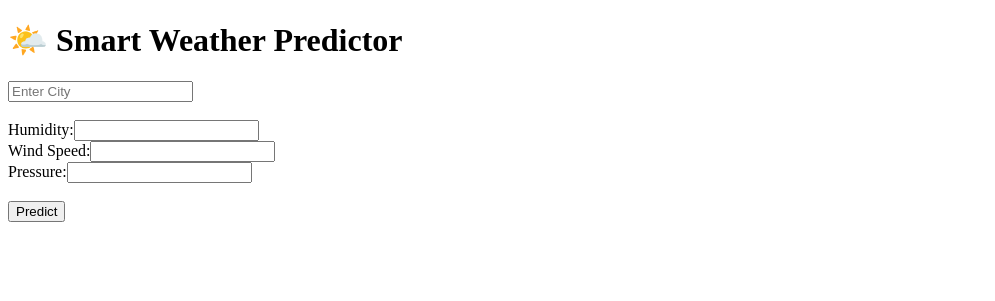
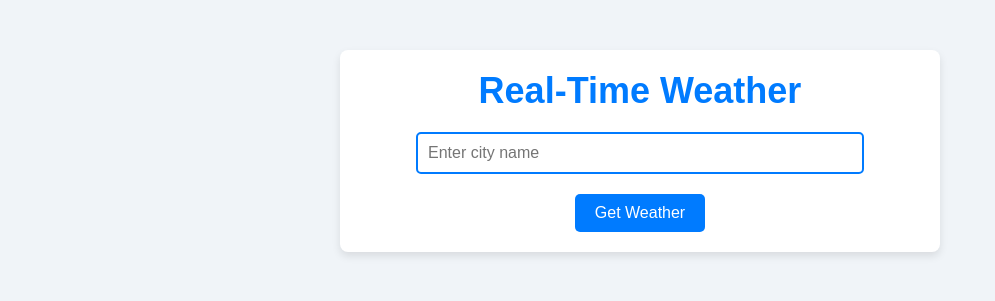
Before and after one commit to neerajkrishna1996/smart-weather-app, a Flask app: page / in a window 1280 px wide. Shown: the top 301 px of the page, without its empty margins (0-995 px from the left). Run offline with Flask 3, Linux system fonts and the light colour scheme.

Commit message:
Added real-time weather functionality and improved UI

```diff
--- a/app.py
+++ b/app.py
@@ -3,29 +3,34 @@ import requests
 
 app = Flask(__name__)
 
-# Replace with your OpenWeatherMap API key
-API_KEY = "13d742ea2facda093d57f84e5c7f381a"
+# OpenWeatherMap API details
+API_KEY = '13d742ea2facda093d57f84e5c7f381a'  # Replace with your actual API key
 
-@app.route('/', methods=['GET', 'POST'])
+# Route to show the main page
+@app.route('/')
 def index():
-    weather_data = None
+    return render_template('index.html')
 
-    if request.method == 'POST':
-        city = request.form['city']
-        if city:
-            url = f"https://api.openweathermap.org/data/2.5/weather?q={city}&appid={API_KEY}&units=metric"
-            response = requests.get(url)
+# Route to fetch weather data
+@app.route('/weather', methods=['POST'])
+def weather():
+    city = request.form['city']
+    url = f"http://api.openweathermap.org/data/2.5/weather?q={city}&appid={API_KEY}&units=metric"
 
-            if response.status_code == 200:
-                data = response.json()
-                weather_data = {
-                    'city': city.title(),
-                    'temperature': data['main']['temp'],
-                    'description': data['weather'][0]['description'],
-                    'icon': data['weather'][0]['icon']
-                }
-            else:
-                weather_data = {'error': 'City not found'}
+    response = requests.get(url)
+    data = response.json()
+
+    if data['cod'] == '404':
+        return render_template('index.html', error="City not found!")
+
+    weather_data = {
+        'city': city,
+        'temperature': data['main']['temp'],
+        'humidity': data['main']['humidity'],
+        'pressure': data['main']['pressure'],
+        'wind_speed': data['wind']['speed'],
+        'precipitation': data.get('rain', {}).get('1h', 0),  # Precipitation in the last hour
+    }
 
     return render_template('index.html', weather=weather_data)
 
--- /dev/null
+++ b/static/styles.css
@@ -0,0 +1,69 @@
+* {
+    margin: 0;
+    padding: 0;
+    box-sizing: border-box;
+}
+
+body {
+    font-family: Arial, sans-serif;
+    background-color: #f0f4f8;
+    color: #333;
+    text-align: center;
+}
+
+.container {
+    max-width: 600px;
+    margin: 50px auto;
+    padding: 20px;
+    background-color: #fff;
+    border-radius: 8px;
+    box-shadow: 0 4px 8px rgba(0, 0, 0, 0.1);
+}
+
+h1 {
+    font-size: 36px;
+    color: #007BFF;
+    margin-bottom: 20px;
+}
+
+input[type="text"] {
+    width: 80%;
+    padding: 10px;
+    font-size: 16px;
+    border: 2px solid #007BFF;
+    border-radius: 5px;
+    margin-bottom: 20px;
+}
+
+button {
+    padding: 10px 20px;
+    font-size: 16px;
+    background-color: #007BFF;
+    color: #fff;
+    border: none;
+    border-radius: 5px;
+    cursor: pointer;
+}
+
+button:hover {
+    background-color: #0056b3;
+}
+
+.weather-data {
+    margin-top: 20px;
+    padding: 15px;
+    background-color: #f9f9f9;
+    border-radius: 8px;
+    box-shadow: 0 2px 4px rgba(0, 0, 0, 0.1);
+}
+
+.weather-data p {
+    font-size: 18px;
+    margin: 5px 0;
+}
+
+.error {
+    color: red;
+    font-size: 18px;
+    margin-top: 20px;
+}
--- a/templates/index.html
+++ b/templates/index.html
@@ -1,48 +1,31 @@
 <!DOCTYPE html>
-<html>
+<html lang="en">
 <head>
-    <title>Smart Weather App</title>
-    <script src="https://cdn.jsdelivr.net/npm/chart.js"></script>
+    <meta charset="UTF-8">
+    <meta name="viewport" content="width=device-width, initial-scale=1.0">
+    <title>Real-Time Weather App</title>
+    <link rel="stylesheet" href="{{ url_for('static', filename='styles.css') }}">
 </head>
 <body>
-    <h1>🌤️ Smart Weather Predictor</h1>
+    <div class="container">
+        <h1>Real-Time Weather</h1>
+        <form action="/weather" method="POST">
+            <input type="text" name="city" placeholder="Enter city name" required>
+            <button type="submit">Get Weather</button>
+        </form>
 
-    <form method="POST">
-        <input name="city" placeholder="Enter City" required><br><br>
-        <label>Humidity:</label><input name="humidity" type="number" step="0.1" required><br>
-        <label>Wind Speed:</label><input name="wind" type="number" step="0.1" required><br>
-        <label>Pressure:</label><input name="pressure" type="number" step="0.1" required><br><br>
-        <button type="submit">Predict</button>
-    </form>
-
-    {% if weather %}
-        <h2>Weather in {{ weather.city }}</h2>
-        <p>Temp: {{ weather.temperature }}°C | Humidity: {{ weather.humidity }}% | Wind: {{ weather.wind }} km/h | Pressure: {{ weather.pressure }} hPa</p>
-        <p>Description: {{ weather.description }}</p>
-    {% endif %}
-
-    {% if prediction %}
-        <h3>ML Prediction: {{ prediction }} °C</h3>
-    {% endif %}
-
-    {% if forecast %}
-        <h2>5-Day Forecast</h2>
-        <canvas id="forecastChart"></canvas>
-        <script>
-            const ctx = document.getElementById('forecastChart').getContext('2d');
-            new Chart(ctx, {
-                type: 'line',
-                data: {
-                    labels: {{ forecast | map(attribute='dt') | list }},
-                    datasets: [{
-                        label: 'Temp (°C)',
-                        data: {{ forecast | map(attribute='temp') | list }},
-                        borderColor: 'blue',
-                        tension: 0.3
-                    }]
-                }
-            });
-        </script>
-    {% endif %}
+        {% if weather %}
+        <div class="weather-data">
+            <h2>{{ weather.city }}</h2>
+            <p>Temperature: {{ weather.temperature }}°C</p>
+            <p>Humidity: {{ weather.humidity }}%</p>
+            <p>Pressure: {{ weather.pressure }} hPa</p>
+            <p>Wind Speed: {{ weather.wind_speed }} m/s</p>
+            <p>Precipitation: {{ weather.precipitation }} mm</p>
+        </div>
+        {% elif error %}
+        <p class="error">{{ error }}</p>
+        {% endif %}
+    </div>
 </body>
 </html>
```
Also changed, not shown: requirements.txt (+3 -6 lines).
